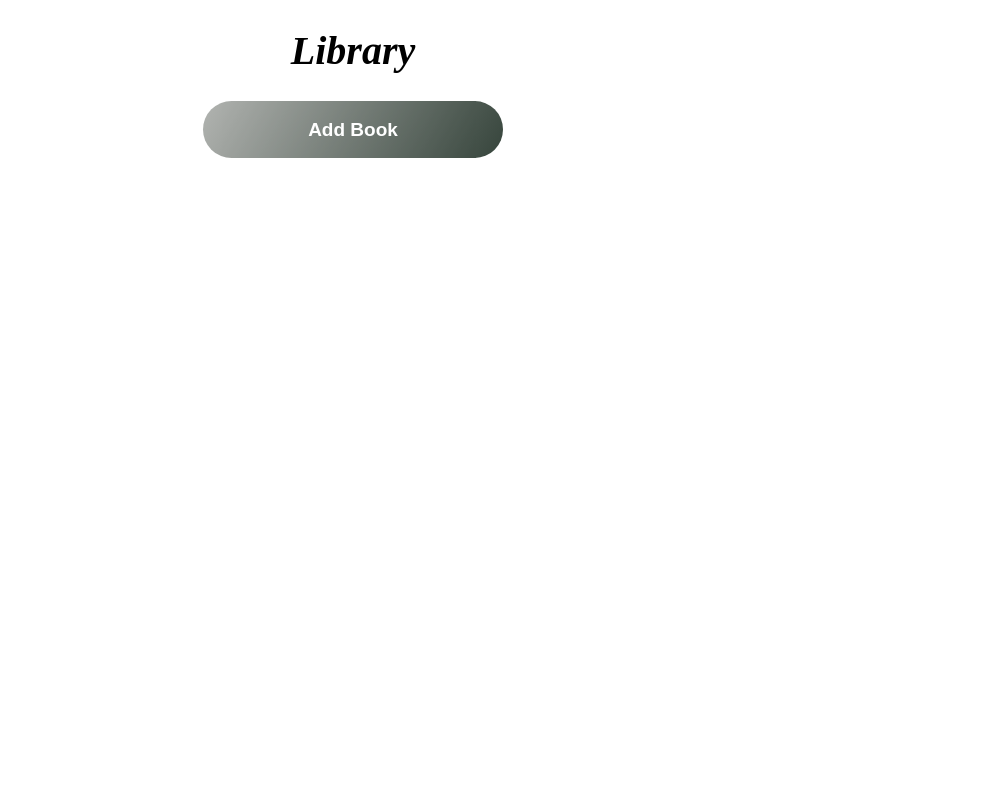
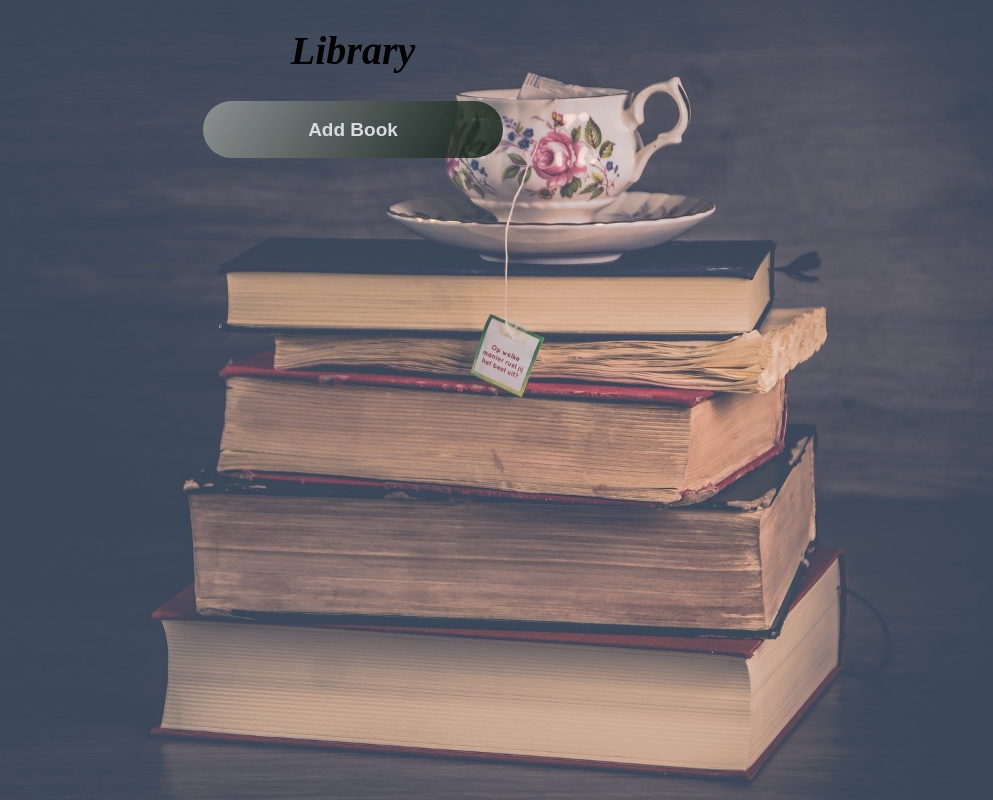
Before and after one commit to rGagan/library, a plain HTML site: page index.html in a window 1280 px wide. Shown: the whole page, without its empty margins (287-1280 px from the left). Drawn offline with Linux system fonts and the light colour scheme; the site is published under a folder, as on GitHub Pages, so addresses that start at the root find nothing.

Commit message:
Update styles.css

```diff
--- a/Styles/styles.css
+++ b/Styles/styles.css
@@ -1,5 +1,5 @@
 body{
-    background: url('/media/lib.jpg') no-repeat center center fixed;
+    background: url('../media/lib.jpg') no-repeat center center fixed;
     -webkit-background-size: cover;
     -moz-background-size: cover;
     -o-background-size: cover;
```
